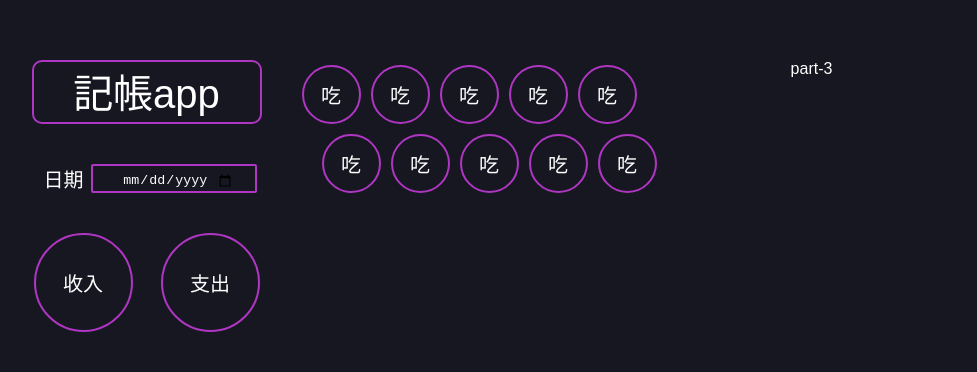
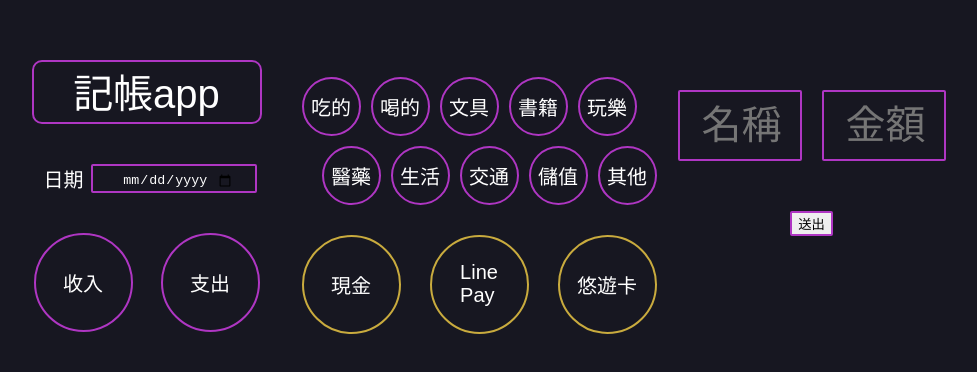
Before and after one commit to BrianLiu0127/BrianLiu0127.github.io, a plain HTML site: page index.html in a window 1280 px wide. Shown: the whole page, without its empty margins (161-1138 px from the left). Drawn offline with Linux system fonts and the light colour scheme.

Commit message:
到送出的雛型

```diff
--- a/index.html
+++ b/index.html
@@ -1,4 +1,4 @@
-<!-- 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 -->
+<!-- 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 -->
 <!DOCTYPE html>
 <html>
 
@@ -15,7 +15,7 @@
       <div class="box title">記帳app</div>
       <div class="Date-box">
         <div style="flex:1; color:white;">日期</div>
-        <div style="flex:3; color:white;" class="box"><input type="date" style="flex: 4;"/></div>
+        <div style="flex:3; color:white;" class="box"><input type="date" style="flex: 4;" /></div>
       </div>
       <div class="container-in-out">
         <div class="circle box">
@@ -26,27 +26,66 @@
         </div>
       </div>
     </div>
-    <div class="part-1" style="width:fit-content;">
+
+    <div class="part-1" style="width:fit-content; flex-direction: column;">
       <div class="expenses-type">
-        <div class="row">
-          <div class="circle box small-circle"><div>吃</div></div>
-          <div class="circle box small-circle"><div>吃</div></div>
-          <div class="circle box small-circle"><div>吃</div></div>
-          <div class="circle box small-circle"><div>吃</div></div>
-          <div class="circle box small-circle"><div>吃</div></div>
+        <div class="row" style="padding-right: 20px">
+          <div class="circle box small-circle">
+            <div>吃的</div>
+          </div>
+          <div class="circle box small-circle">
+            <div>喝的</div>
+          </div>
+          <div class="circle box small-circle">
+            <div>文具</div>
+          </div>
+          <div class="circle box small-circle">
+            <div>書籍</div>
+          </div>
+          <div class="circle box small-circle">
+            <div>玩樂</div>
+          </div>
         </div>
-        <div class="row" style="margin-left: 20px">
-          <div class="circle box small-circle"><div>吃</div></div>
-          <div class="circle box small-circle"><div>吃</div></div>
-          <div class="circle box small-circle"><div>吃</div></div>
-          <div class="circle box small-circle"><div>吃</div></div>
-          <div class="circle box small-circle"><div>吃</div></div>
+        <div class="row" style="padding-left: 20px">
+          <div class="circle box small-circle">
+            <div>醫藥</div>
+          </div>
+          <div class="circle box small-circle">
+            <div>生活</div>
+          </div>
+          <div class="circle box small-circle">
+            <div>交通</div>
+          </div>
+          <div class="circle box small-circle">
+            <div>儲值</div>
+          </div>
+          <div class="circle box small-circle">
+            <div>其他</div>
+          </div>
         </div>
       </div>
 
+      <div class="row">
+        <div class="circle box money">現金</div>
+        <div class="circle box money">Line<br>Pay</div>
+        <div class="circle box money">悠遊卡</div>
+      </div>
     </div>
-    <div class="part-1">part-3</div>
+
+    <div class="part-1" style="margin-top:20px; height: 60px;">
+      <div class="row">
+        <div class="box input-text">
+          <input type="text" style="font-size: 40px; width: 100px;" placeholder="名稱"/>
+        </div>
+        <div class="box input-text">
+          <input type="text" inputmode="numeric" style="font-size: 40px; width: 100px;" placeholder="金額"/>
+        </div>
+      </div>
+
+      <button class="box btn">送出</button>
+    </div>
   </div>
+
 </body>
 
 </html>
--- a/style.css
+++ b/style.css
@@ -14,13 +14,13 @@ body{
     display: flex;
     flex-wrap: wrap;
     justify-content: center;
-    /* align-items: center; */
+    align-content: center;
     /* justify-content: space-between; */
 }
 
 .part-1{
     width:300px;
-    height:max-content;
+    height:290px;
     color: white;
     /* border:1px solid white; */
     display: flex;
@@ -30,7 +30,7 @@ body{
 }
 
 .box{
-    border: 2px solid #AF36C3;
+    border: 2px solid #af36c3;
     /* border-image: linear-gradient(135deg,#AF36C3,#2E2EBF) 1; */
     border-radius: 2px;
 }
@@ -60,7 +60,7 @@ body{
     justify-content: center;
 }
 
-[type="date"]{
+[type]{
     color: white;
     background-color: #171721;
     height: inherit;
@@ -108,7 +108,7 @@ body{
 
 .row{
     /* border: 1px solid white; */
-    width:inherit;
+    /* width:fit-content; */
     height:max-content;
     display:flex;
     justify-content: space-between;
@@ -119,3 +119,17 @@ body{
     height: 55px;
     margin: 5px;
 }
+
+.money{
+    border: 2px solid #c9ab3e;
+    margin:5px
+}
+
+.input-text{
+    width: 100px; padding: 10px; margin:10px;
+}
+
+.btn{
+    margin-top:40px;
+    /* background-color: #171721; */
+}
```
